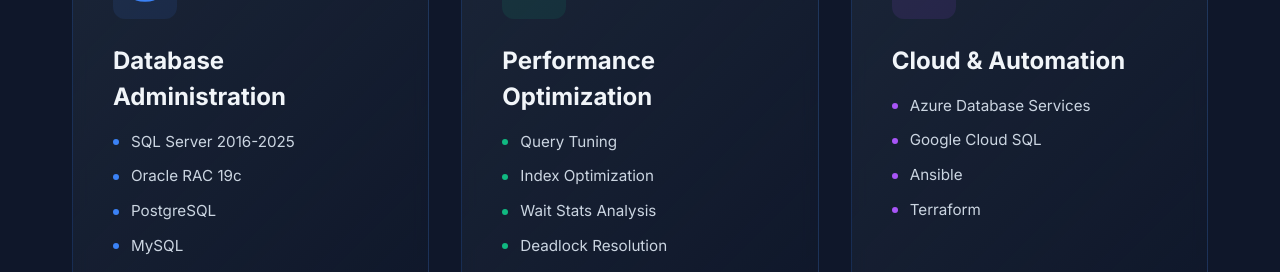
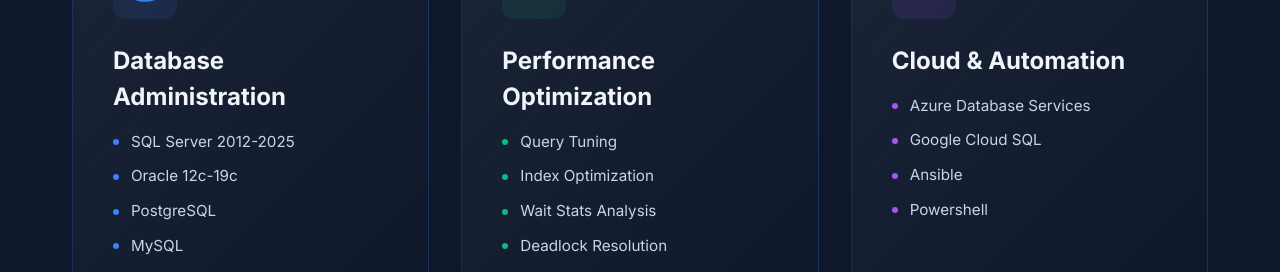
Before and after one commit to Erevos-IV/Website, a React (Vite) app: page / in a window 1280 px wide. Shown: the part 1600-1872 px from the top of the page. Built offline with nearby package versions, Linux system fonts and the light colour scheme.

Commit message:
Update skills for Database Administration and Cloud

```diff
--- a/src/App.jsx
+++ b/src/App.jsx
@@ -20,7 +20,7 @@
       icon: Database,
       color: "#3b82f6",
       bgColor: "rgba(59, 130, 246, 0.1)",
-      skills: ["SQL Server 2016-2025", "Oracle RAC 19c", "PostgreSQL", "MySQL", "HADR Configuration"]
+      skills: ["SQL Server 2012-2025", "Oracle 12c-19c", "PostgreSQL", "MySQL", "HADR Configuration"]
     },
     {
       title: "Performance Optimization",
@@ -34,7 +34,7 @@
       icon: Cloud,
       color: "#a855f7",
       bgColor: "rgba(168, 85, 247, 0.1)",
-      skills: ["Azure Database Services", "Google Cloud SQL", "Ansible", "Terraform"]
+      skills: ["Azure Database Services", "Google Cloud SQL", "Ansible", "Powershell"]
     }
   ];
 
```
